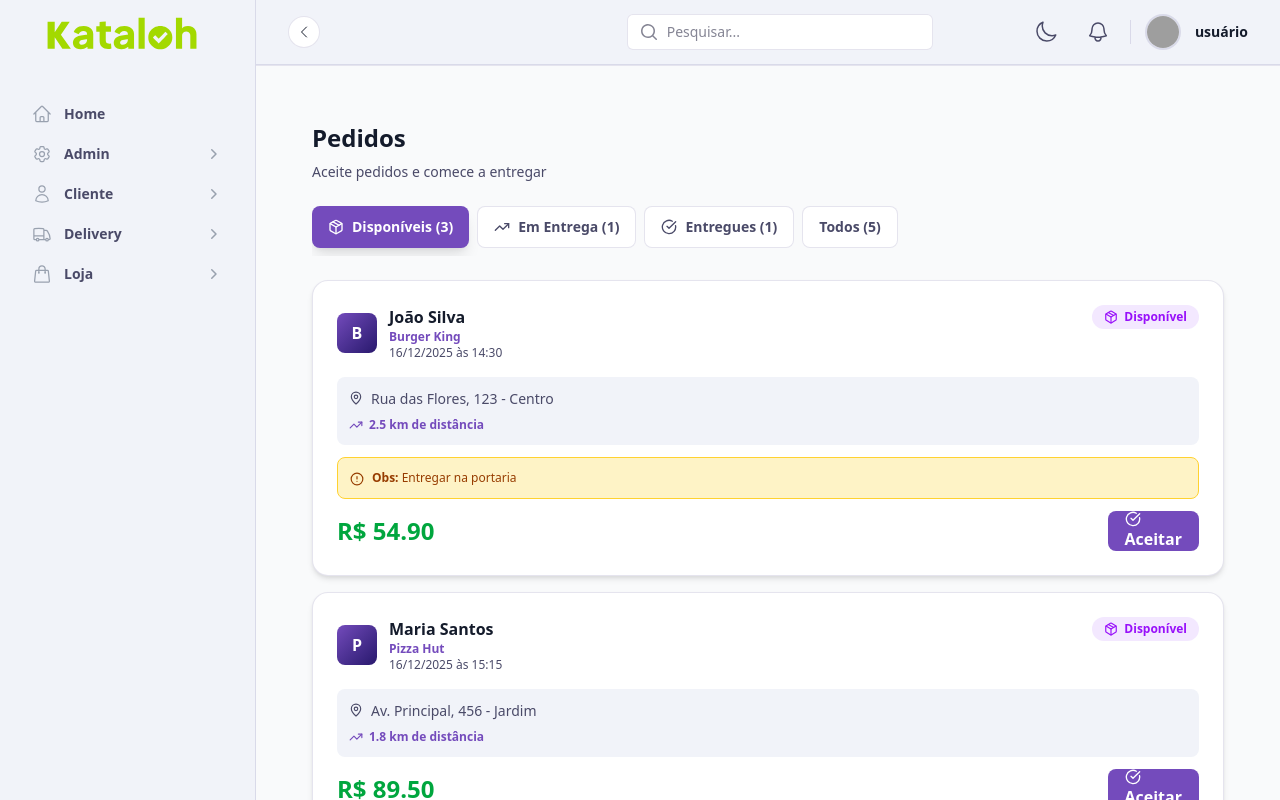
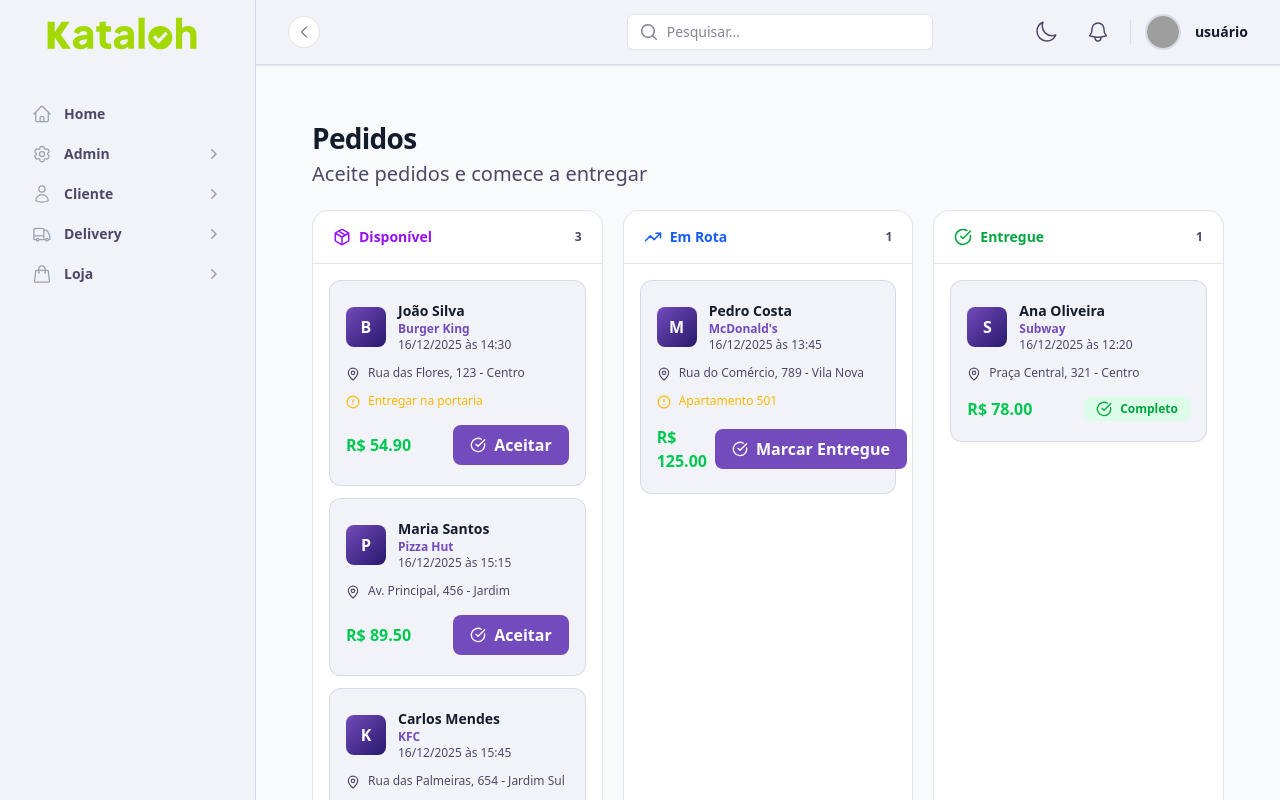
Before and after one commit to Victor-Prg/kataloh_tcc, a React (Vite) app: page /delivery/orders in a window 1280 px wide. Built offline with nearby package versions, Linux system fonts and the light colour scheme; grey boxes are pictures that could not be loaded.

Commit message:
orders organizado em tabela

```diff
--- a/src/pages/delivery/orders.tsx
+++ b/src/pages/delivery/orders.tsx
@@ -1,4 +1,4 @@
-import { useState } from 'react';
+import { useMemo, useState } from 'react';
 import { MapPin, CheckCircle, Package, TrendingUp, AlertCircle } from 'lucide-react';
 import { Card } from '../../components/Card';
 import { Button } from '../../components/Button';
@@ -19,7 +19,6 @@
 }
 
 export default function DeliveryOrders() {
-  const [filterStatus, setFilterStatus] = useState<OrderStatus | 'todos'>('disponivel');
   const [orders, setOrders] = useState<Order[]>([
     {
       id: '1',
@@ -80,6 +79,26 @@
     },
   ]);
 
+  const statusOrder: Record<OrderStatus, number> = {
+    disponivel: 0,
+    em_entrega: 1,
+    entregue: 2,
+  };
+
+  const sortedOrders = useMemo(
+    () => [...orders].sort((a, b) => statusOrder[a.status] - statusOrder[b.status]),
+    [orders],
+  );
+
+  const ordersByStatus = useMemo(
+    () => ({
+      disponivel: orders.filter((order) => order.status === 'disponivel'),
+      em_entrega: orders.filter((order) => order.status === 'em_entrega'),
+      entregue: orders.filter((order) => order.status === 'entregue'),
+    }),
+    [orders],
+  );
+
   const updateOrderStatus = (id: string, newStatus: OrderStatus) => {
     setOrders(orders.map((order) => (order.id === id ? { ...order, status: newStatus } : order)));
   };
@@ -95,7 +114,7 @@
         };
       case 'em_entrega':
         return {
-          label: 'Em Entrega',
+          label: 'Em Rota',
           color: 'text-blue-600 dark:text-blue-400',
           bg: 'bg-blue-100 dark:bg-blue-900/20',
           icon: TrendingUp,
@@ -110,83 +129,27 @@
     }
   };
 
-  const filterOrdersByStatus = (status: OrderStatus) => {
-    return orders.filter((order) => order.status === status);
-  };
-
-  const getFilteredOrders = () => {
-    if (filterStatus === 'todos') return orders;
-    return orders.filter((order) => order.status === filterStatus);
-  };
-
   return (
-    <div className="min-h-screen bg-[var(--bg-body)]">
     <div className="p-4 sm:p-6 lg:p-8">
       {/* Header */}
       <div className="mb-6">
-          <h1 className="text-2xl font-bold text-[var(--text-primary)] mb-2">Pedidos</h1>
-          <p className="text-sm text-[var(--text-secondary)]">Aceite pedidos e comece a entregar</p>
+        <h1 className="text-[28px] leading-[32px] font-semibold tracking-tight text-[var(--text-primary)] mb-2">
+          Pedidos
+        </h1>
+        <p className="text-[20px] leading-[24px] text-[var(--text-secondary)]">
+          Aceite pedidos e comece a entregar
+        </p>
       </div>
 
-        {/* Filtros */}
-        <div className="flex gap-2 mb-6 overflow-x-auto pb-2">
-          <button
-            onClick={() => setFilterStatus('disponivel')}
-            className={`px-4 py-2.5 rounded-lg font-semibold text-sm whitespace-nowrap transition-all flex items-center gap-2 ${
-              filterStatus === 'disponivel'
-                ? 'bg-[var(--primary-100)] text-white shadow-lg'
-                : 'bg-[var(--surface)] text-[var(--text-secondary)] hover:bg-[var(--bg-hover)] border border-[var(--border)]'
-            }`}
-          >
-            <Package size={16} />
-            Disponíveis ({filterOrdersByStatus('disponivel').length})
-          </button>
-
-          <button
-            onClick={() => setFilterStatus('em_entrega')}
-            className={`px-4 py-2.5 rounded-lg font-semibold text-sm whitespace-nowrap transition-all flex items-center gap-2 ${
-              filterStatus === 'em_entrega'
-                ? 'bg-blue-600 text-white shadow-lg'
-                : 'bg-[var(--surface)] text-[var(--text-secondary)] hover:bg-[var(--bg-hover)] border border-[var(--border)]'
-            }`}
-          >
-            <TrendingUp size={16} />
-            Em Entrega ({filterOrdersByStatus('em_entrega').length})
-          </button>
-
-          <button
-            onClick={() => setFilterStatus('entregue')}
-            className={`px-4 py-2.5 rounded-lg font-semibold text-sm whitespace-nowrap transition-all flex items-center gap-2 ${
-              filterStatus === 'entregue'
-                ? 'bg-green-600 text-white shadow-lg'
-                : 'bg-[var(--surface)] text-[var(--text-secondary)] hover:bg-[var(--bg-hover)] border border-[var(--border)]'
-            }`}
-          >
-            <CheckCircle size={16} />
-            Entregues ({filterOrdersByStatus('entregue').length})
-          </button>
-
-          <button
-            onClick={() => setFilterStatus('todos')}
-            className={`px-4 py-2.5 rounded-lg font-semibold text-sm whitespace-nowrap transition-all flex items-center gap-2 ${
-              filterStatus === 'todos'
-                ? 'bg-gray-600 text-white shadow-lg'
-                : 'bg-[var(--surface)] text-[var(--text-secondary)] hover:bg-[var(--bg-hover)] border border-[var(--border)]'
-            }`}
-          >
-            Todos ({orders.length})
-          </button>
-        </div>
-
-        {/* Orders List */}
-        <div className="space-y-4">
-          {getFilteredOrders().length === 0 ? (
+      {/* Lista mobile (cards) */}
+      <div className="space-y-4 md:hidden">
+        {sortedOrders.length === 0 ? (
           <Card className="p-12 text-center">
             <Package size={48} className="mx-auto mb-4 text-[var(--text-muted)]" />
             <p className="font-semibold text-[var(--text-secondary)]">Nenhum pedido encontrado</p>
           </Card>
         ) : (
-            getFilteredOrders().map((order) => {
+          sortedOrders.map((order) => {
             const statusConfig = getStatusConfig(order.status);
             const StatusIcon = statusConfig.icon;
 
@@ -225,7 +188,6 @@
                   </span>
                 </div>
 
-                  {/* Endereço e Distância */}
                 <div className="p-3 bg-[var(--surface-nav)] rounded-lg mb-3">
                   <p className="text-sm text-[var(--text-secondary)] mb-2 flex items-start gap-2">
                     <MapPin size={14} className="mt-0.5 flex-shrink-0" />
@@ -247,7 +209,6 @@
                   )}
                 </div>
 
-                  {/* Observações */}
                 {order.observacoes && (
                   <div className="p-3 bg-amber-100 dark:bg-amber-900/20 border border-amber-300 dark:border-amber-700 rounded-lg mb-3">
                     <p className="text-xs text-amber-800 dark:text-amber-200 flex items-start gap-2">
@@ -259,18 +220,13 @@
                   </div>
                 )}
 
-                  {/* Valor e Ações */}
                 <div className="flex justify-between items-center gap-3">
                   <span className="text-2xl font-bold text-green-600 dark:text-green-400">
                     R$ {order.valor.toFixed(2)}
                   </span>
 
                   {order.status === 'disponivel' && (
-                      <Button
-                        onClick={() => updateOrderStatus(order.id, 'em_entrega')}
-                        className="flex items-center gap-2"
-                      >
-                        <CheckCircle size={16} />
+                    <Button onClick={() => updateOrderStatus(order.id, 'em_entrega')} icon={<CheckCircle size={16} />}>
                       Aceitar
                     </Button>
                   )}
@@ -278,9 +234,9 @@
                   {order.status === 'em_entrega' && (
                     <Button
                       onClick={() => updateOrderStatus(order.id, 'entregue')}
-                        className="flex items-center gap-2 bg-green-600 hover:bg-green-700 dark:bg-green-600 dark:hover:bg-green-700"
+                      className="bg-green-600 hover:bg-green-700 dark:bg-green-600 dark:hover:bg-green-700"
+                      icon={<CheckCircle size={16} />}
                     >
-                        <CheckCircle size={16} />
                       Marcar Entregue
                     </Button>
                   )}
@@ -297,6 +253,106 @@
           })
         )}
       </div>
+
+      <div className="mt-4 hidden md:block">
+        {orders.length === 0 ? (
+          <Card className="p-12 text-center">
+            <Package size={48} className="mx-auto mb-4 text-[var(--text-muted)]" />
+            <p className="font-semibold text-[var(--text-secondary)]">Nenhum pedido encontrado</p>
+          </Card>
+        ) : (
+          <div className="grid md:grid-cols-3 gap-5">
+            {(['disponivel', 'em_entrega', 'entregue'] as OrderStatus[]).map((status) => {
+              const statusOrders = ordersByStatus[status];
+              const statusConfig = getStatusConfig(status);
+              const StatusIcon = statusConfig.icon;
+
+              return (
+                <div
+                  key={status}
+                  className="rounded-2xl border border-[var(--border)] bg-[var(--surface)] flex flex-col"
+                >
+                  <div className="px-5 py-4 border-b border-[var(--border)] flex items-center justify-between">
+                    <div className={`flex items-center gap-2 ${statusConfig.color}`}>
+                      <StatusIcon size={18} />
+                      <span className="font-semibold text-sm">{statusConfig.label}</span>
+                    </div>
+                    <span className="text-xs font-semibold text-[var(--text-secondary)]">
+                      {statusOrders.length}
+                    </span>
+                  </div>
+                  <div className="p-4 space-y-3 min-h-[260px]">
+                    {statusOrders.length === 0 ? (
+                      <p className="text-xs text-[var(--text-muted)]">Nenhum pedido</p>
+                    ) : (
+                      statusOrders.map((order) => (
+                        <div
+                          key={order.id}
+                          className="rounded-xl border border-[var(--border)] bg-[var(--surface-nav)] px-4 py-5 flex flex-col gap-3"
+                        >
+                          <div className="flex items-center gap-3">
+                            <div className="w-10 h-10 bg-gradient-to-br from-[var(--primary-100)] to-[var(--primary-90)] rounded-lg flex items-center justify-center text-white font-bold">
+                              {order.empresa.charAt(0)}
+                            </div>
+                            <div>
+                              <h3 className="font-semibold text-[var(--text-primary)] text-sm">
+                                {order.cliente}
+                              </h3>
+                              <p className="text-xs text-[var(--primary-100)] font-semibold">
+                                {order.empresa}
+                              </p>
+                              <p className="text-xs text-[var(--text-secondary)]">
+                                {order.data} às {order.hora}
+                              </p>
+                            </div>
+                          </div>
+                          <p className="text-xs text-[var(--text-secondary)] flex items-start gap-2">
+                            <MapPin size={14} className="mt-0.5 flex-shrink-0" />
+                            <span>{order.endereco}</span>
+                          </p>
+                          {order.observacoes && (
+                            <p className="text-xs text-amber-400 flex items-start gap-2">
+                              <AlertCircle size={14} className="mt-0.5 flex-shrink-0" />
+                              <span>{order.observacoes}</span>
+                            </p>
+                          )}
+                          <div className="flex items-center justify-between gap-2 mt-1">
+                            <span className="text-base font-bold text-green-500">
+                              R$ {order.valor.toFixed(2)}
+                            </span>
+                            {order.status === 'disponivel' && (
+                              <Button
+                                onClick={() => updateOrderStatus(order.id, 'em_entrega')}
+                                icon={<CheckCircle size={16} />}
+                              >
+                                Aceitar
+                              </Button>
+                            )}
+                            {order.status === 'em_entrega' && (
+                              <Button
+                                onClick={() => updateOrderStatus(order.id, 'entregue')}
+                                className="bg-green-600 hover:bg-green-700 dark:bg-green-600 dark:hover:bg-green-700"
+                                icon={<CheckCircle size={16} />}
+                              >
+                                Marcar Entregue
+                              </Button>
+                            )}
+                            {order.status === 'entregue' && (
+                              <div className="px-3 py-1 bg-green-100 dark:bg-green-900/20 text-green-600 dark:text-green-400 rounded-lg text-xs font-semibold flex items-center gap-2">
+                                <CheckCircle size={16} />
+                                Completo
+                              </div>
+                            )}
+                          </div>
+                        </div>
+                      ))
+                    )}
+                  </div>
+                </div>
+              );
+            })}
+          </div>
+        )}
       </div>
     </div>
   );
```
Also changed, not shown: src/pages/delivery/financeiro.tsx (+8 -11 lines). Lines whose indentation alone changed are shown as unchanged.
